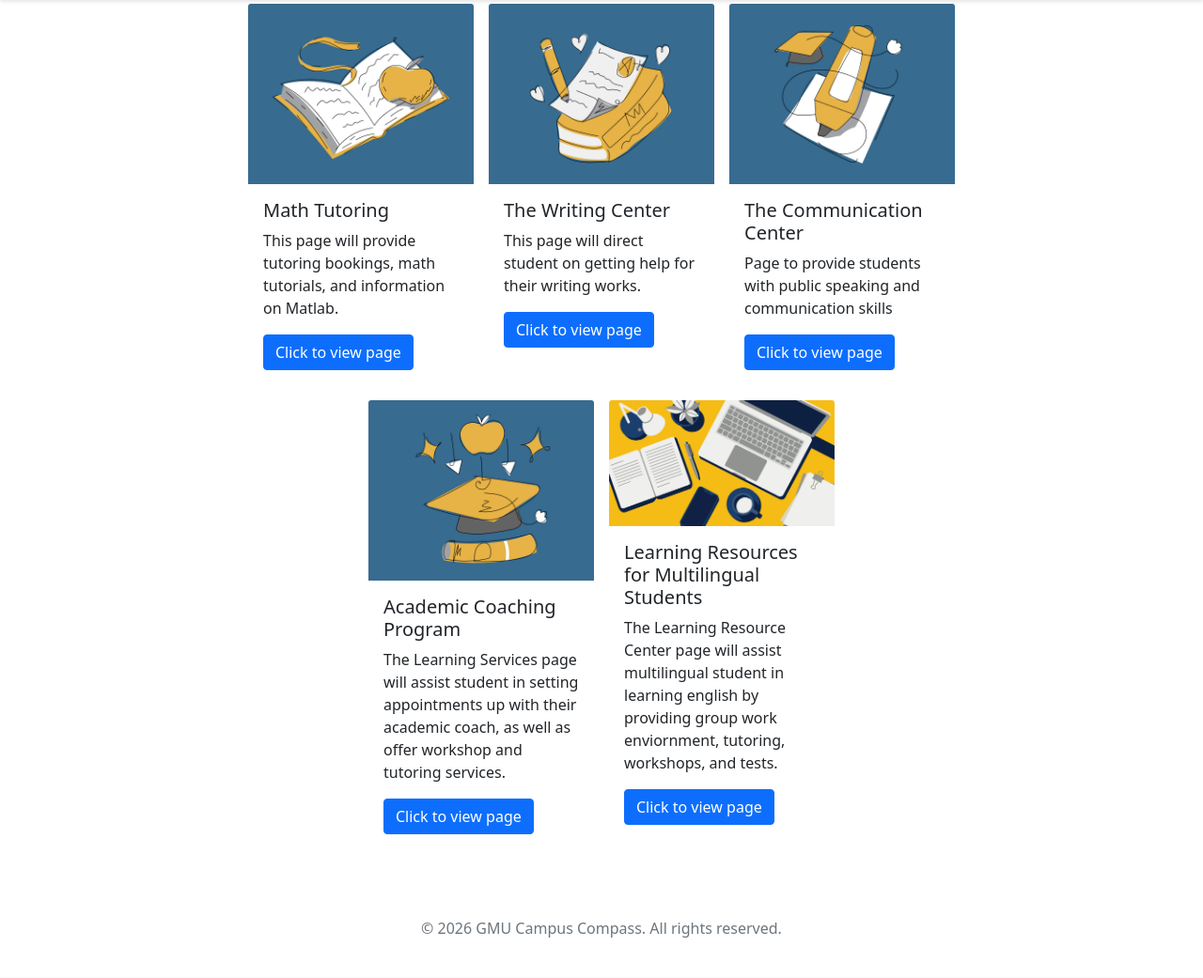
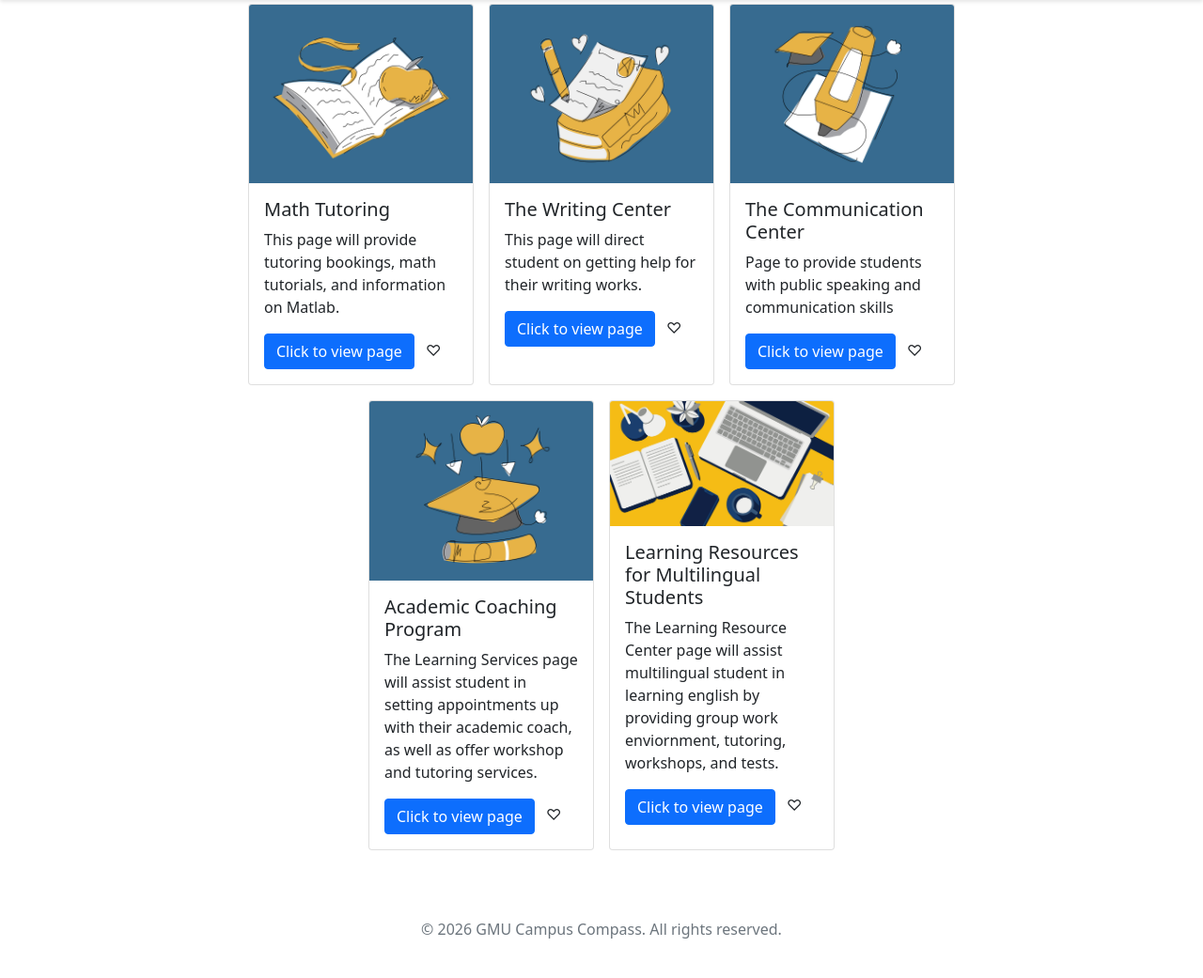
Before and after one commit to kanmani-m/masoncampuscompass, a Flask app: page /academicResource in a window 1280 px wide. Shown: the part 80-1121 px from the top of the page at 94% size. Before the commit the page ends 1078 px from the top, so only its background shows below. Run offline with Flask 3, Linux system fonts and the light colour scheme; the visitor is signed in with stand-in values (Sample User, id 1).

Commit message:
added heart icons for academic resources

```diff
--- a/webapp/static/css/careerInternResources.css
+++ b/webapp/static/css/careerInternResources.css
@@ -1,3 +1,7 @@
+body {
+    background-color: hsl(0, 0%, 100%);
+
+}
 .favorite-toggle {
     font-size: 2.2rem;
     cursor: pointer;
--- a/webapp/templates/academicResources.html
+++ b/webapp/templates/academicResources.html
@@ -8,50 +8,74 @@
 {% block content %}
 <!-- card template from bootstrap: https://getbootstrap.com/docs/5.0/components/card/#examples -->
 <div class="resource_cards" style="display: flex; flex-wrap: wrap; gap: 1rem; justify-content: center;"  >
-<div class="card_mathTutoring" style="width: 15rem;">
+<div class="card" style="width: 15rem;">
     <img class="card-img-top" src="/static/img/erone-stuff-BAchx1hvFiw-unsplash.jpg" alt="Card image cap">
     <div class="card-body">
       <h5 class="card-title">Math Tutoring</h5>
       <p class="card-text">This page will provide tutoring bookings, math tutorials, and information on Matlab.</p>
       <a href="https://science.gmu.edu/academics/departments-units/mathematical-sciences/math-tutoring" target="_blank" class="btn btn-primary">Click to view page</a>
+      <span class="favorite-toggle ms-2">♡</span>
     </div>
   </div>
 
-  <div class="card_writing" style="width: 15rem;">
+  <div class="card" style="width: 15rem;">
     <img class="card-img-top" src="/static/img/erone-stuff-JJq8SUNWTcA-unsplash.jpg" alt="Card image cap">
     <div class="card-body">
       <h5 class="card-title">The Writing Center</h5>
       <p class="card-text">This page will direct student on getting help for their writing works.  </p>
       <a href="https://writingcenter.gmu.edu/" target="_blank" class="btn btn-primary">Click to view page</a>
+      <span class="favorite-toggle ms-2">♡</span>
     </div>
   </div>
 
-  <div class="card_comm" style="width: 15rem;">
+  <div class="card" style="width: 15rem;">
     <img class="card-img-top" src="/static/img/erone-stuff-SNr5sWUogSM-unsplash.jpg" alt="Card image cap">
     <div class="card-body">
       <h5 class="card-title">The Communication Center</h5>
       <p class="card-text">Page to provide students with public speaking and communication skills</p>
       <a href="https://communicationcenter.gmu.edu/" target="_blank" class="btn btn-primary">Click to view page</a>
+      <span class="favorite-toggle ms-2">♡</span>
     </div>
   </div>
 
-  <div class="card_academCoach" style="width: 15rem;">
+  <div class="card" style="width: 15rem;">
     <img class="card-img-top" src="/static/img/erone-stuff-UpG6FwIgVvk-unsplash.jpg" alt="Card image cap">
     <div class="card-body">
       <h5 class="card-title"> Academic Coaching Program</h5>
       <p class="card-text"> The Learning Services page will assist student in setting appointments up with their academic coach, as well as offer workshop and tutoring services. </p>
       <a href="https://learningservices.gmu.edu/" target="_blank" class="btn btn-primary">Click to view page</a>
+      <span class="favorite-toggle ms-2">♡</span>
     </div>
   </div>
 
-  <div class="card_multLingual" style="width: 15rem;">
+  <div class="card" style="width: 15rem;">
     <img class="card-img-top" src="/static/img/alghozy-KBMDNdZ_3_A-unsplash.jpg" alt="Card image cap">
     <div class="card-body">
       <h5 class="card-title"> Learning Resources for Multilingual Students</h5>
       <p class="card-text"> The Learning Resource Center page will assist multilingual student in learning english by providing group work enviornment, tutoring, workshops, and tests. </p>
       <a href="https://intomason.gmu.edu/current-students/learning-resource-center" target="_blank" class="btn btn-primary">Click to view page</a>
+      <span class="favorite-toggle ms-2">♡</span>
     </div>
   </div>
 </div>
 
-  {% endblock %}
+{% endblock %}
+{% block js %}
+<script>
+// Favorites toggle (uses localStorage)
+document.addEventListener('DOMContentLoaded', function(){
+  document.querySelectorAll('.favorite-toggle').forEach(function(el){
+    const title = el.closest('.card').querySelector('.card-title').textContent.trim();
+    const favs = JSON.parse(localStorage.getItem('academic-favorites')||'{}');
+    if (favs[title]) { el.classList.add('favorited'); el.textContent = '♥'; }
+    el.addEventListener('click', function(){
+      const favs = JSON.parse(localStorage.getItem('academic-favorites')||'{}');
+      this.classList.toggle('favorited');
+      if (this.classList.contains('favorited')) { this.textContent='♥'; favs[title]=true; }
+      else { this.textContent='♡'; delete favs[title]; }
+      localStorage.setItem('academic-favorites', JSON.stringify(favs));
+    });
+  });
+});
+</script>
+{% endblock %}
```
